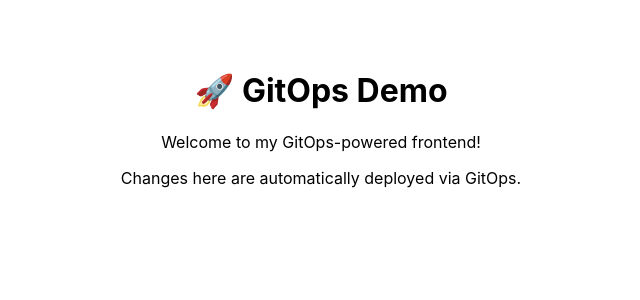
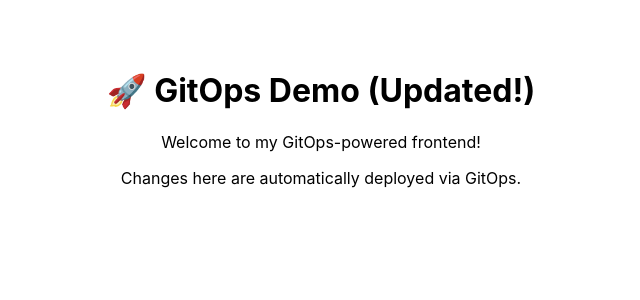
Before and after one commit to mrgpr10/demo-gitops, a React (Create React App) app: page / in a window 1280 px wide. Shown: the top 300 px of the page, without its empty margins (319-959 px from the left). Built offline with nearby package versions, Linux system fonts and the light colour scheme.

Commit message:
updated homepage text

```diff
--- a/src/App.js
+++ b/src/App.js
@@ -3,7 +3,8 @@ import React from "react";
 function App() {
   return (
     <div style={{ textAlign: "center", padding: "50px" }}>
-      <h1>🚀 GitOps Demo</h1>
+      <h1>🚀 GitOps Demo (Updated!)</h1>
+
       <p>Welcome to my GitOps-powered frontend!</p>
       <p>Changes here are automatically deployed via GitOps.</p>
     </div>
```
